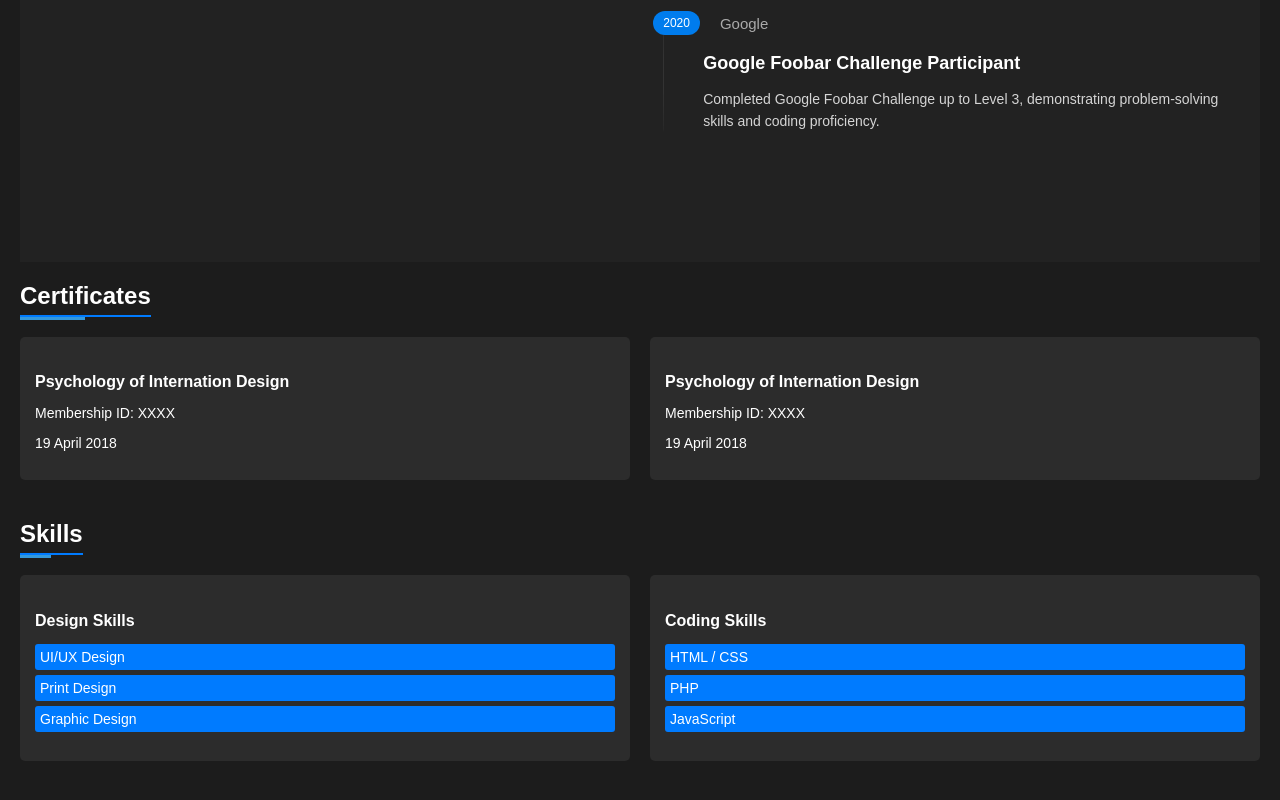
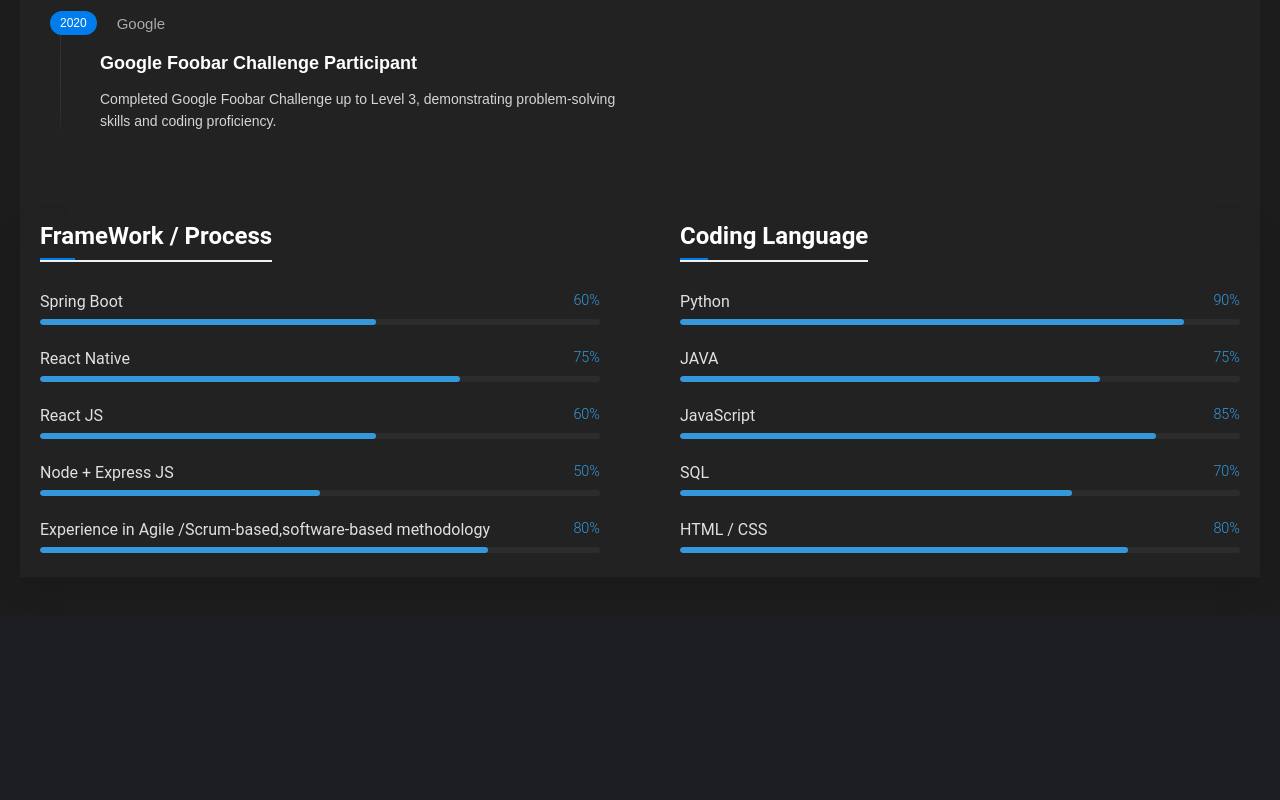
Before and after one commit to dicusa/my-portfolio, a React (Create React App) app: page /my-portfolio/resume in a window 1280 px wide. Shown: the part 936-1736 px from the top of the page. After the commit the page ends 1553 px from the top, so only its background shows below. Built offline with nearby package versions, Linux system fonts and the light colour scheme.

Commit message:
made css consistent across portfolio | fixed nav links on homepage

```diff
--- a/src/component/About.css
+++ b/src/component/About.css
@@ -77,7 +77,7 @@ body {
 .section h2 {
     font-size: 2em;
     margin-bottom: 20px;
-    color: #00c9ff;
+    /* color: #00c9ff; */
 }
 
 .section p {
--- a/src/component/ContactPage.css
+++ b/src/component/ContactPage.css
@@ -1,33 +1,51 @@
-.background-image {
-  background: linear-gradient(to right, rgba(255, 255, 255, 1), rgba(255, 255, 255, 0)),
-                url('../asset/background.png') no-repeat center center fixed,
-                linear-gradient(to left, rgba(255, 255, 255, 1), rgba(255, 255, 255, 0));
-  background-size: cover;
-  position: absolute;
-  top: 0;
-  left: 0;
-  width: 100%;
-  height: 60%;
-  z-index: -1;
-}
 .contact-container {
   text-align: center;
-  padding: 50px 20px;
+  /* padding: 50px 20px; */
   /* background: url('../asset/background.jpg') no-repeat center center fixed; */
-  background-size: cover;
-  color: #333;
-  min-height: 60vh;
+  /* background-size: cover; */
+  /* min-height: 60vh; */
   display: flex;
   flex-direction: column;
   justify-content: center;
+  background-color: #1e2024;
+  color: #ffffff;
+  font-family: "Arial", sans-serif;
 }
 
-.contact-container h1 {
+body {
+  margin: 0;
+  padding: 0;
+  font-family: "Arial", sans-serif;
+  background-color: #1e2024;
+  color: #ffffff;
+}
+
+
+
+.header {
+  display: flex;
+  justify-content: space-between;
+  align-items: center;
+  padding: 20px 20px;
+  border-bottom: 1px solid #444;
+  border-top: 0.1px solid #444;
+  margin-top: 20px;
+  margin-bottom: 20px;
+  background-color: #1e2024;
+}
+
+.header h1 {
+  font-size: 36px;
+  margin: 10;
+  font-family: 'Segoe UI', Tahoma, Geneva, Verdana, sans-serif;
+}
+
+/* .contact-container h1 {
   font-size: 2.5em;
   margin-bottom: 10px;
-}
+} */
 
-.contact-container p {
+.section p {
   font-size: 1.2em;
   margin-bottom: 20px;
 }
@@ -39,7 +57,7 @@
 }
 
 .contact-card {
-  background: white;
+  background: #1c1e22;
   border-radius: 8px;
   box-shadow: 0 4px 8px rgba(0, 0, 0, 0.1);
   margin: 10px;
@@ -50,7 +68,8 @@
   display: flex;
   flex-direction: column;
   justify-content: space-between;
-  height: 270px; /* Ensure all cards are of the same height */
+  height: 270px;
+  /* Ensure all cards are of the same height */
 }
 
 .contact-card:hover {
@@ -58,11 +77,10 @@
 }
 
 .icon-container {
-  background: #f1f1f1;
-  border-radius: 50%;
+  /* background: #f1f1f1; */
   padding: 10px;
-  margin-bottom: 15px;
-  display: inline-flex;
+  margin: 10px;
+  /* display: inline-flex; */
   align-items: center;
   justify-content: center;
 }
@@ -70,6 +88,7 @@
 .contact-card h2 {
   font-size: 1.5em;
   margin: 10px 0;
+  color: #ffffff;
 }
 
 .contact-card p {
@@ -80,7 +99,7 @@
 
 .cta-button {
   background: none;
-  color: #333;
+  color: #333fff;
   font-weight: bold;
   text-decoration: none;
   transition: color 0.3s;
@@ -92,7 +111,7 @@
 
 @media (max-width: 768px) {
   .contact-cards {
-      flex-direction: column;
-      align-items: center;
+    flex-direction: column;
+    align-items: center;
   }
 }
--- a/src/component/Home.css
+++ b/src/component/Home.css
@@ -22,7 +22,7 @@ body {
     border-top: 0.1px solid #444;
     margin-top: 20px;
     margin-bottom: 20px;
-    background-color: #1e2024;
+    background-color: #1c1e22;
 }
 
 .header h1 {
@@ -118,7 +118,7 @@ body {
 }
 
 .load-more {
-    margin: 20px auto;
+    margin: 20px 20px;
     padding: 10px 20px;
     background-color: #1c1e22;
     /* Button background color */
@@ -163,6 +163,44 @@ body {
     color: #aaaaaa;
 }
 
+.filter-container {
+    display: flex;
+    justify-content: flex-end;
+    gap: 20px;
+    margin-bottom: 20px;
+    flex-wrap: wrap;
+    padding: 0 20px;
+}
+
+.filter-button {
+    background-color: transparent;
+    color: #ffffff;
+    border: none;
+    padding: 8px 0;
+    cursor: pointer;
+    transition: color 0.3s;
+    font-size: 16px;
+    position: relative;
+}
+
+.filter-button:hover {
+    color: #007bff;
+}
+
+.filter-button.active {
+    color: #007bff;
+}
+
+.filter-button.active::after {
+    content: '';
+    position: absolute;
+    bottom: 0;
+    left: 0;
+    width: 100%;
+    height: 2px;
+    background-color: #007bff;
+}
+
 @media (max-width: 768px) {
 
     .post-list,
--- a/src/component/Resume.css
+++ b/src/component/Resume.css
@@ -85,41 +85,72 @@ h2 {
     margin: 5px 0;
 }
 
-.certificates-grid,
-.skills-grid {
+.skills-chart {
     display: flex;
-    flex-wrap: wrap;
-    gap: 20px;
+    flex-direction: column;
+    gap: 5rem;
+    padding-left: 20px;
+    padding-right: 20px;
+
+    background-color: #222;
+    color: #e0e0e0;
+    font-family: 'Roboto', sans-serif;
+    box-shadow: 0 10px 30px rgba(0, 0, 0, 0.1);
 }
 
-.certificate-item,
-.skill-item {
-    background-color: #2c2c2c;
-    padding: 15px;
-    border-radius: 5px;
-    flex: 1 1 45%;
+@media (min-width: 768px) {
+    .skills-chart {
+        flex-direction: row;
+
+    }
 }
 
-.certificate-item h4,
-.skill-item h4 {
-    font-size: 16px;
-    margin-bottom: 10px;
+.skills-column {
+    flex: 1;
 }
 
-.certificate-item p,
-.skill-item ul {
-    font-size: 14px;
+/* h2 {
+    font-size: 1.8rem;
+    font-weight: 700;
+    margin-bottom: 2rem;
+    padding-bottom: 0.5rem;
+    border-bottom: 2px solid #3498db;
+    color: #3498db;
+    letter-spacing: 1px;
+} */
+
+.skill-bar {
+    margin-bottom: 1.5rem;
 }
 
-.skill-item ul {
-    list-style: none;
-    padding: 0;
+.skill-info {
+    display: flex;
+    justify-content: space-between;
+    margin-bottom: 0.5rem;
 }
 
-.skill-item ul li {
-    background-color: #007BFF;
-    padding: 5px;
-    margin-bottom: 5px;
+.skill-name {
+    font-weight: 400;
+    font-size: 1rem;
+}
+
+.skill-percentage {
+    font-weight: 300;
+    font-size: 0.9rem;
+    color: #3498db;
+}
+
+.skill-progress {
+    height: 6px;
+    background-color: #2c2c2c;
+    border-radius: 3px;
+    overflow: hidden;
+    position: relative;
+}
+
+.progress-bar {
+    height: 100%;
+    background-color: #3498db;
     border-radius: 3px;
 }
 
@@ -134,7 +165,10 @@ h2 {
 
 .timeline-section {
     width: 100%;
-    margin-bottom: 40px;
+}
+
+.skills-section {
+    width: 100%;
 }
 
 .section-title {
--- a/src/pages/Contact.js
+++ b/src/pages/Contact.js
@@ -43,8 +43,10 @@ const contacts = [
 const Contact = () => {
   return (
     <div className="contact-container">
-      <div className="background-image"></div>
+      <header className="header">
         <h1>Contact Me</h1>
+      </header>
+      <section id="github" className="section">
         <p>Reach me out via.</p>
         <div className="contact-cards">
           {contacts.map((contact, index) => (
@@ -60,6 +62,7 @@ const Contact = () => {
             </div>
           ))}
         </div>
+      </section>
     </div>
   );
 };
--- a/src/pages/Home.js
+++ b/src/pages/Home.js
@@ -4,6 +4,7 @@ import { FontAwesomeIcon } from "@fortawesome/react-fontawesome";
 import { faEnvelope, faPhone } from "@fortawesome/free-solid-svg-icons";
 import { faLinkedin, faGithub } from "@fortawesome/free-brands-svg-icons";
 import profilePic from "../asset/profilePic.png"; // Update with the correct path to your profile picture
+import { NavLink } from "react-router-dom";
 
 const Home = () => {
   return (
@@ -15,18 +16,12 @@ const Home = () => {
             <h1>Yash Jain</h1>
             <p>Aspiring Solution Architect | Developer Analyst</p>
             <div className="hero-buttons">
-              <a
-                href="/my-portfolio/resume"
-                className="btn"
-              >
+              <NavLink to="/resume" className="btn">
                 Resume
-              </a>
-              <a
-                href="/my-portfolio/contact"
-                className="btn"
-              >
+              </NavLink>
+              <NavLink to="/contact" className="btn">
                 Contact
-              </a>
+              </NavLink>
             </div>
           </div>
         </div>
@@ -93,7 +88,7 @@ const Home = () => {
           </div>
         </div>
       </section>
-      <section className="section contact-info">
+      {/* <section className="section contact-info">
         <h2>Contact Information</h2>
         <p>
           <FontAwesomeIcon icon={faEnvelope} /> yash.jain@example.com
@@ -112,7 +107,7 @@ const Home = () => {
             <FontAwesomeIcon icon={faGithub} />
           </a>
         </div>
-      </section>
+      </section> */}
     </div>
   );
 };
--- a/src/pages/Repo.js
+++ b/src/pages/Repo.js
@@ -8,11 +8,24 @@ const Repo = () => {
   const [githubRepos, setGitHubRepos] = useState([]);
   const [currentPage, setCurrentPage] = useState(1);
   const [loadMoreVisible, setLoadMoreVisible] = useState(true);
+  const [selectedLanguage, setSelectedLanguage] = useState("All");
+  const [languages, setLanguages] = useState(["All"]);
+
+  const updateLanguages = (repos) => {
+    const newLanguages = new Set(
+      repos.map((repo) => repo.language).filter(Boolean)
+    );
+    setLanguages((prevLanguages) => {
+      const updatedLanguages = new Set([...prevLanguages, ...newLanguages]);
+      return [...Array.from(updatedLanguages)];
+    });
+  };
 
   useEffect(() => {
     const loadGitHubRepos = async () => {
       const repos = await fetchGitHubRepos(currentPage);
       setGitHubRepos(repos);
+      updateLanguages(repos);
     };
 
     loadGitHubRepos();
@@ -20,15 +33,18 @@ const Repo = () => {
 
   const loadMoreGitHubRepos = async () => {
     const repos = await fetchGitHubRepos(currentPage + 1);
-    console.info(repos);
     if (repos != null) {
-      const temp = currentPage + 1;
-      setCurrentPage(temp);
-      const tempRepo = githubRepos;
-      setGitHubRepos(tempRepo.concat(repos));
+      setCurrentPage((prev) => prev + 1);
+      setGitHubRepos((prev) => [...prev, ...repos]);
+      updateLanguages(repos);
       if (repos.length < 4) setLoadMoreVisible(false);
     }
   };
+
+  const filteredRepos =
+    selectedLanguage === "All"
+      ? githubRepos
+      : githubRepos.filter((repo) => repo.language === selectedLanguage);
 
   return (
     <div className="home-container">
@@ -36,11 +52,30 @@ const Repo = () => {
         <h1>Github Repos</h1>
       </header>
 
+      <div className="content-wrapper">
+        <div className="filter-container">
+          {languages.map((lang) => (
+            <button
+              key={lang}
+              className={`filter-button ${
+                selectedLanguage === lang ? "active" : ""
+              }`}
+              onClick={() => setSelectedLanguage(lang)}
+            >
+              {lang}
+            </button>
+          ))}
+        </div>
+
         <section id="github" className="section github-repos">
           <div className="repo-list">
-          {githubRepos.map((repo, index) => (
+            {filteredRepos.map((repo, index) => (
               <div key={index} className="repo-card">
-              <a href={repo.html_url} target="_blank" rel="noopener noreferrer">
+                <a
+                  href={repo.html_url}
+                  target="_blank"
+                  rel="noopener noreferrer"
+                >
                   <div className="repo-content">
                     <FontAwesomeIcon
                       icon={faGithub}
@@ -49,17 +84,20 @@ const Repo = () => {
                     />
                     <h3 className="repo-title">{repo.name}</h3>
                     <p className="repo-description">{repo.description}</p>
+                    <p className="repo-language">{repo.language}</p>
                   </div>
                 </a>
               </div>
             ))}
           </div>
         </section>
-      {loadMoreVisible ? (
+      </div>
+
+      {loadMoreVisible && (
         <button className="load-more" onClick={loadMoreGitHubRepos}>
           See More Repos
         </button>
-      ) : null}
+      )}
       <footer className="footer">
         <p>© 2024 My Portfolio</p>
       </footer>
--- a/src/pages/Resume.js
+++ b/src/pages/Resume.js
@@ -18,14 +18,14 @@ const Resume = () => {
       institution: "Accenture",
       title: "Developer Analyst",
       description:
-        "Working on a Fashion brand ecommerce project to develop enhancements and maintain the backend of the application.",
+        "Working on a Fashion brand ecommerce project to develop and maintain the backend of the application.",
     },
     {
-      year: "2021 - 2022",
+      year: "2021 - 2023",
       institution: "Tata Consultancy Services",
       title: "SAP Hybris Developer",
       description:
-        "Worked to develop and support a B2B Healthcare website backend system. Participated in a significant version upgrade from v2005 to v2211 of the Hybris platform. Implemented login functionality from scratch. Developed Java/Spring-based software that extends the Hybris platform to provide web/mobile applications and integrations with other systems.",
+        "Worked to develop and support a B2B Healthcare website backend system. Lead significant version upgrade from v2005 to v2211 of the Hybris platform. Implemented login functionality from scratch. Developed Java/Spring-based software that extends the Hybris platform to provide web/mobile applications and integrations with other systems.",
     },
     {
       year: "2020 - 2021",
@@ -42,60 +42,58 @@ const Resume = () => {
         "Completed Google Foobar Challenge up to Level 3, demonstrating problem-solving skills and coding proficiency.",
     },
   ];
+  const designSkills = [
+    { skill: "Spring Boot", percentage: 60 },
+    { skill: "React Native", percentage: 75 },
+    { skill: "React JS", percentage: 60 },
+    { skill: "Node + Express JS", percentage: 50 },
+    {
+      skill: "Experience in Agile /Scrum-based,software-based methodology",
+      percentage: 80,
+    },
+  ];
+
+  const codingSkills = [
+    { skill: "Python", percentage: 90 },
+    { skill: "JAVA", percentage: 75 },
+    { skill: "JavaScript", percentage: 85 },
+    { skill: "SQL", percentage: 70 },
+    { skill: "HTML / CSS", percentage: 80 },
+  ];
 
   return (
     <div className="resume-container">
       <header className="resume-header">
         <h1>Resume</h1>
-        <span>8 Years of Experience</span>
+        <span>3 Years of Experience</span>
       </header>
       <div className="resume-timeline">
+        <div className="timeline-section">
+          <h2 className="section-title">Experience</h2>
+          {experienceData.map((item, index) => (
+            <TimelineItem key={index} {...item} />
+          ))}
+        </div>
         <div className="timeline-section">
           <h2 className="section-title">Education</h2>
           {educationData.map((item, index) => (
             <TimelineItem key={index} {...item} />
           ))}
         </div>
-        <div className="timeline-section">
-          <h2 className="section-title">Experience</h2>
-          {experienceData.map((item, index) => (
-            <TimelineItem key={index} {...item} />
-          ))}
-        </div>
       </div>
-      <section className="certificates">
-        <h2>Certificates</h2>
-        <div className="certificates-grid">
-          <div className="certificate-item">
-            <h4>Psychology of Internation Design</h4>
-            <p>Membership ID: XXXX</p>
-            <p>19 April 2018</p>
+      <section className="skills-section">
+        <div className="skills-chart">
+          <div className="skills-column">
+            <h2 className="section-title">FrameWork / Process</h2>
+            {designSkills.map((skill, index) => (
+              <SkillBar key={index} {...skill} />
+            ))}
           </div>
-          <div className="certificate-item">
-            <h4>Psychology of Internation Design</h4>
-            <p>Membership ID: XXXX</p>
-            <p>19 April 2018</p>
-          </div>
-        </div>
-      </section>
-      <section className="skills">
-        <h2>Skills</h2>
-        <div className="skills-grid">
-          <div className="skill-item">
-            <h4>Design Skills</h4>
-            <ul>
-              <li>UI/UX Design</li>
-              <li>Print Design</li>
-              <li>Graphic Design</li>
-            </ul>
-          </div>
-          <div className="skill-item">
-            <h4>Coding Skills</h4>
-            <ul>
-              <li>HTML / CSS</li>
-              <li>PHP</li>
-              <li>JavaScript</li>
-            </ul>
+          <div className="skills-column">
+            <h2 className="section-title">Coding Language</h2>
+            {codingSkills.map((skill, index) => (
+              <SkillBar key={index} {...skill} />
+            ))}
           </div>
         </div>
       </section>
@@ -114,4 +112,16 @@ const TimelineItem = ({ year, institution, title, description }) => (
   </div>
 );
 
+const SkillBar = ({ skill, percentage }) => (
+  <div className="skill-bar">
+    <div className="skill-info">
+      <span className="skill-name">{skill}</span>
+      <span className="skill-percentage">{percentage}%</span>
+    </div>
+    <div className="skill-progress">
+      <div className="progress-bar" style={{ width: `${percentage}%` }}></div>
+    </div>
+  </div>
+);
+
 export default Resume;
```
Lines whose indentation alone changed are shown as unchanged.
